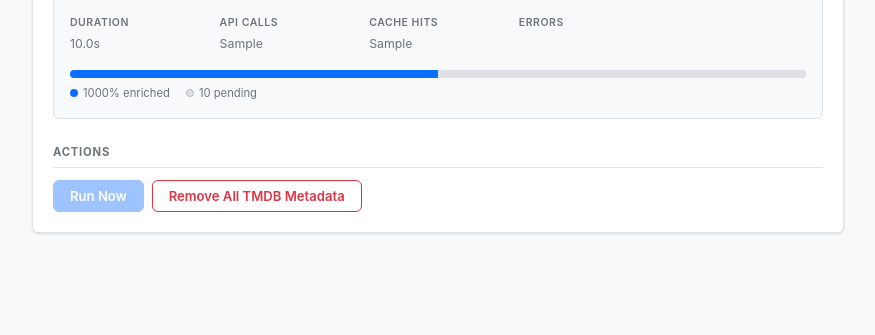
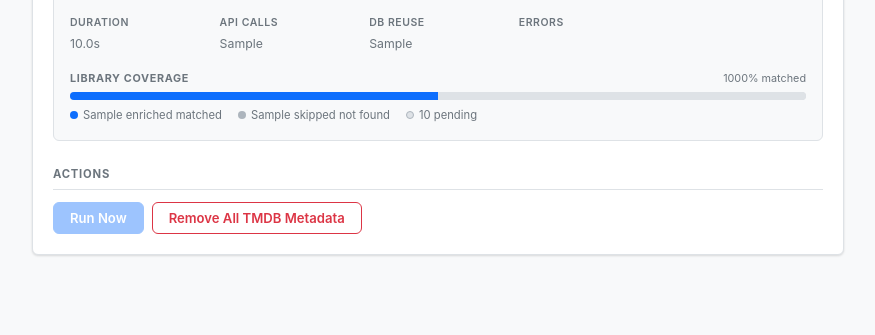
Before and after one commit to Xaque8787/vodstrm, a FastAPI app: template app/templates/integrations/index.html in a window 1280 px wide. Shown: the part 545-880 px from the top of the page, without its empty margins (176-1051 px from the left). Before the commit the page ends 779 px from the top, so only its background shows below. Run offline with FastAPI, Linux system fonts and the light colour scheme; the template is opened without the code that fills it: most values are stand-ins (such as "Sample title", 1, 10 or a date in 2020).

Commit message:
Update TMDB UI and labels

```diff
--- a/app/templates/integrations/index.html
+++ b/app/templates/integrations/index.html
@@ -491,11 +491,11 @@
     <div class="integration-card-header">
       <span class="integration-card-title">The Movie Database (TMDB)</span>
       {% if tmdb_running %}
-        <span class="integration-badge badge-running">Running</span>
+        <span id="status-badge" class="integration-badge badge-running">Running</span>
       {% elif tmdb_enabled and tmdb_api_key %}
-        <span class="integration-badge badge-enabled">Enabled</span>
+        <span id="status-badge" class="integration-badge badge-enabled">Enabled</span>
       {% else %}
-        <span class="integration-badge badge-disabled">Disabled</span>
+        <span id="status-badge" class="integration-badge badge-disabled">Disabled</span>
       {% endif %}
     </div>
 
@@ -594,7 +594,7 @@
               <span class="stat-value muted" id="stat-api-calls">{{ last_run.api_calls_made }}</span>
             </div>
             <div class="stat-box">
-              <span class="stat-label">Cache Hits</span>
+              <span class="stat-label" title="Titles already matched in a previous run — TMDB API was not called again">DB Reuse</span>
               <span class="stat-value muted" id="stat-cache-hits">{{ last_run.cache_hits }}</span>
             </div>
             <div class="stat-box">
@@ -605,18 +605,18 @@
           </div>
 
           <div class="progress-wrap">
+            <div style="display:flex; justify-content:space-between; align-items:baseline; margin-bottom:5px;">
+              <span style="font-size:0.72rem; font-weight:700; text-transform:uppercase; letter-spacing:0.06em; color:var(--color-text-muted);">Library Coverage</span>
+              <span style="font-size:0.72rem; color:var(--color-text-muted);" id="coverage-pct-label">{{ pct_enriched }}% matched</span>
+            </div>
             <div class="progress-bar-track">
               <div class="progress-bar-enriched" id="progress-enriched" style="width: {{ pct_enriched }}%"></div>
               <div class="progress-bar-skipped"  id="progress-skipped"  style="width: {{ pct_skipped }}%"></div>
             </div>
             <div class="progress-legend">
-              <span class="legend-item"><span class="legend-dot dot-enriched"></span><span id="legend-enriched-text">{{ pct_enriched }}% enriched</span></span>
-              {% if skipped > 0 %}
-              <span class="legend-item"><span class="legend-dot dot-skipped"></span><span id="legend-skipped-text">{{ pct_skipped }}% not found</span></span>
-              {% endif %}
-              {% if (total - enriched - skipped) > 0 %}
+              <span class="legend-item"><span class="legend-dot dot-enriched"></span><span id="legend-enriched-text">{{ enriched }} matched</span></span>
+              <span class="legend-item"><span class="legend-dot dot-skipped"></span><span id="legend-skipped-text">{{ skipped }} not found</span></span>
               <span class="legend-item"><span class="legend-dot dot-pending"></span><span id="legend-pending-text">{{ total - enriched - skipped }} pending</span></span>
-              {% endif %}
             </div>
           </div>
 
@@ -748,12 +748,15 @@
     if (fillE) fillE.style.width = pctEnriched + "%";
     if (fillS) fillS.style.width = pctSkipped  + "%";
 
+    const covLabel = document.getElementById("coverage-pct-label");
+    if (covLabel) covLabel.textContent = pctEnriched + "% matched";
+
     const ltE = document.getElementById("legend-enriched-text");
     const ltS = document.getElementById("legend-skipped-text");
     const ltP = document.getElementById("legend-pending-text");
-    if (ltE) ltE.textContent = pctEnriched + "% enriched";
-    if (ltS) ltS.textContent = pctSkipped + "% not found";
-    if (ltP) ltP.textContent = pending + " pending";
+    if (ltE) ltE.textContent = enriched + " matched";
+    if (ltS) ltS.textContent = skipped  + " not found";
+    if (ltP) ltP.textContent = pending  + " pending";
 
     const nc = document.getElementById("not-found-count");
     if (nc) nc.textContent = skipped;
@@ -796,6 +799,7 @@
     const label    = document.getElementById("run-label");
     const clearBtn = document.getElementById("btn-clear");
     const retryBtn = document.getElementById("btn-retry-skipped");
+    const badge    = document.getElementById("status-badge");
     const enabled  = {{ "true" if tmdb_enabled else "false" }};
     const keySet   = {{ "true" if tmdb_api_key  else "false" }};
     const canAct   = enabled && keySet && !running;
@@ -807,6 +811,15 @@
     }
     if (clearBtn) clearBtn.disabled = running;
     if (retryBtn) retryBtn.disabled = !canAct;
+
+    if (badge) {
+      badge.className = "integration-badge " + (
+        running        ? "badge-running"  :
+        (enabled && keySet) ? "badge-enabled" :
+                              "badge-disabled"
+      );
+      badge.textContent = running ? "Running" : (enabled && keySet ? "Enabled" : "Disabled");
+    }
   }
 
   // ── Poll ─────────────────────────────────────────────────────────────────
@@ -816,9 +829,19 @@
       const res  = await fetch("/integrations/tmdb/status");
       if (!res.ok) return;
       const data = await res.json();
+      const wasRunning = pollTimer !== null;
       setRunning(data.running);
       updateStats(data);
-      pollTimer = data.running ? setTimeout(pollStatus, POLL_INTERVAL) : null;
+      if (data.running) {
+        pollTimer = setTimeout(pollStatus, POLL_INTERVAL);
+      } else {
+        // One final poll after task finishes to capture the run log entry
+        if (wasRunning) {
+          pollTimer = setTimeout(pollStatus, 1500);
+        } else {
+          pollTimer = null;
+        }
+      }
     } catch {
       pollTimer = null;
     }
@@ -946,5 +969,8 @@
   {% if tmdb_running %}
   pollTimer = setTimeout(pollStatus, POLL_INTERVAL);
   {% endif %}
+
+  // When user manually triggers, pollTimer is set before pollStatus fires,
+  // so wasRunning will be true on the cycle that sees running=false.
 </script>
 {% endblock %}
```
